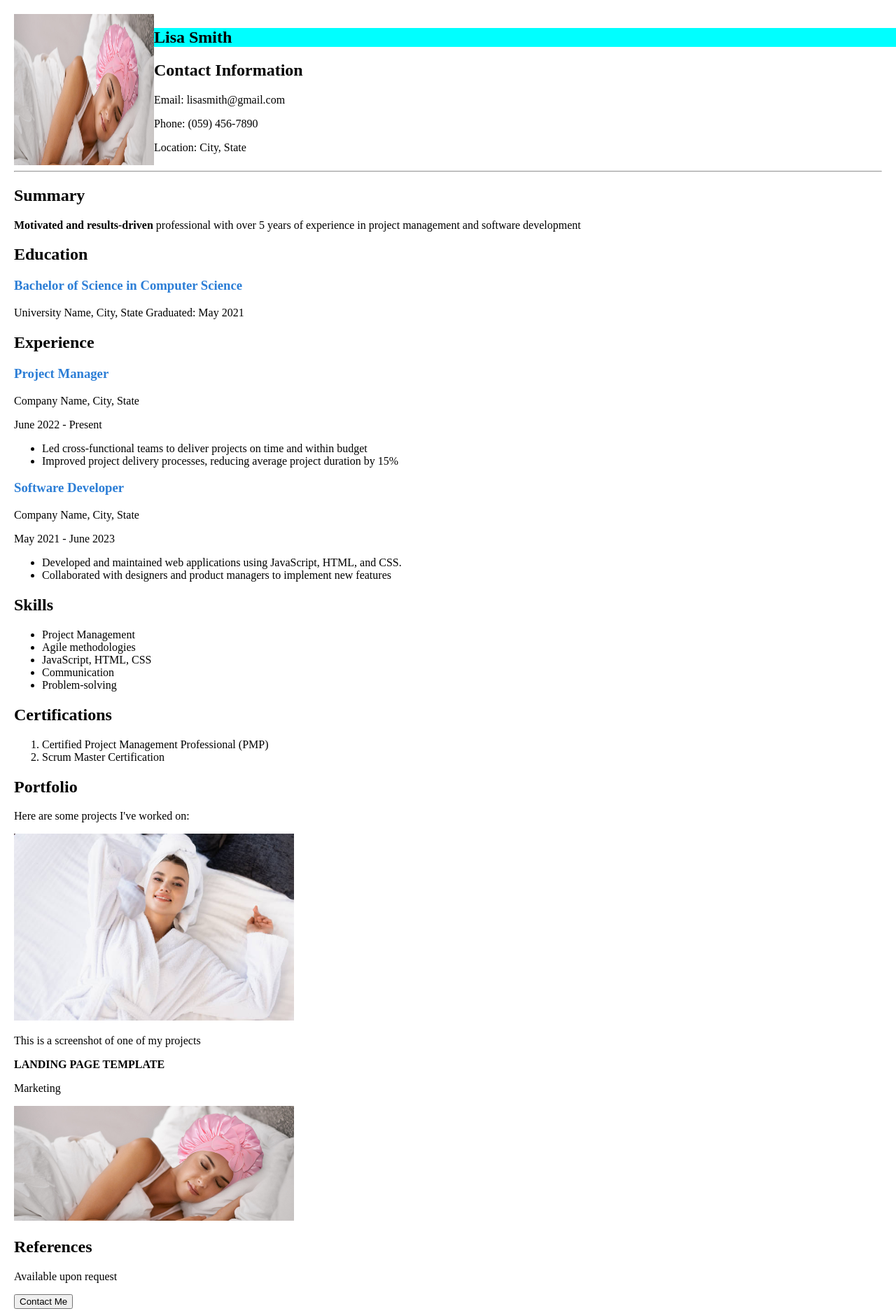
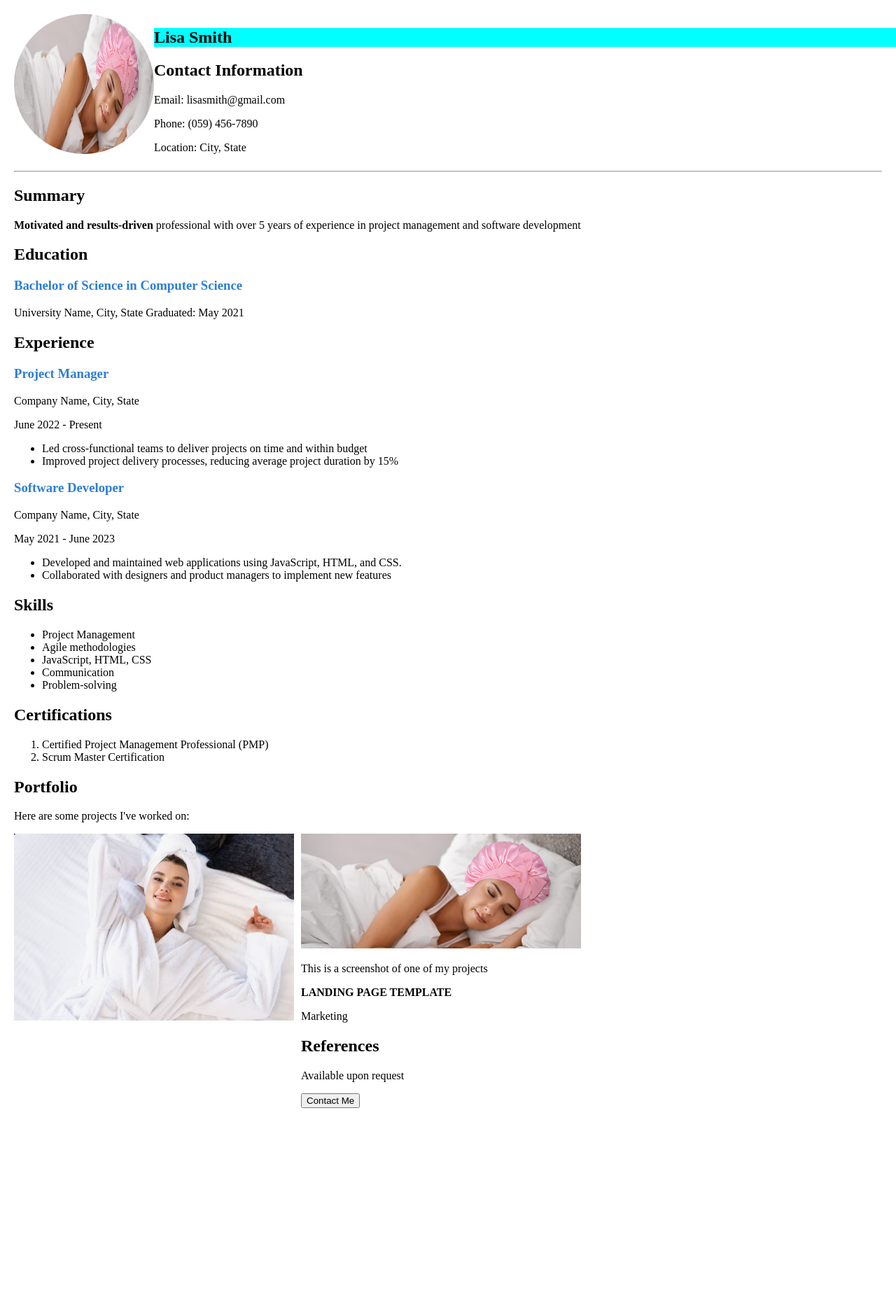
Before and after one commit to akosuaDama/T4G_CV, a plain HTML site: page index.html in a window 1280 px wide. Shown: the top 1873 px of the page at 70% size. After the commit the page ends 1603 px from the top, so only its background shows below. Drawn offline with Linux system fonts and the light colour scheme.

Commit message:
adding all files

```diff
--- a/index.html
+++ b/index.html
@@ -74,18 +74,20 @@
     <section>
         <h2>Portfolio</h2>
         <p>Here are some projects I've worked on:</p>
+            <div class="container">
                 <div>
                     <img src="images/woman in bathrobe.jpg" alt="bathrobe" width="400px">
+                </div>
+                <div >
+                    <img src="images/whitewoman in bonnet.jpg" alt="whitewoman" width="400px">
                     <p>This is a screenshot of one of my projects</p>
                     <p><b>LANDING PAGE TEMPLATE</b></p>
                     <p>Marketing</p>
-    <img src="images/whitewoman in bonnet.jpg" alt="whitewoman" width="400px">
-    </div>
-    </section>
-    <section>
                     <h2>References</h2>
                     <p>Available upon request</p>
                     <button>Contact Me</button>
+                </div>
+            </div>
     </section>
 </body>
 </html>
--- a/style.css
+++ b/style.css
@@ -8,12 +8,18 @@ h1{
     background-color: aqua;
     width: 2000px;
 }
-.circle image{
+.circle-image{
     border-radius: 50%;
-    width: 100px;
-    height: 100px;
-    object-fit: cover;
+    width: 200px;
+    height: 200px;
 }
 h3{
     color: rgb(44, 126, 214);
 }
+.container{
+    display: flex;
+    gap: 10px;
+}
+.container{
+    width: 50%;
+}
```
Lines whose indentation alone changed are shown as unchanged.
